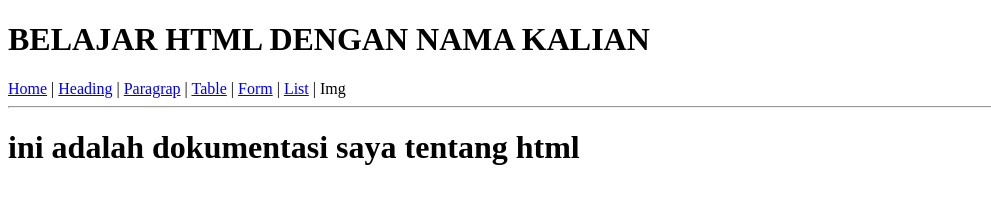
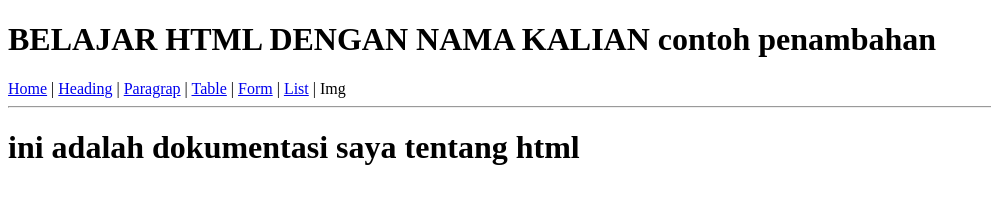
Before and after one commit to younose/reallife, a plain HTML site: page index.html in a window 1280 px wide. Shown: the whole page, without its empty margins (0-991 px from the left). Drawn offline with Linux system fonts and the light colour scheme.

Commit message:
modify index.html

```diff
--- a/index.html
+++ b/index.html
@@ -7,7 +7,7 @@
     <title>Dokumentasi HTML</title>
 </head>
 <body>
-    <h1>BELAJAR HTML DENGAN NAMA KALIAN</h1>
+    <h1>BELAJAR HTML DENGAN NAMA KALIAN contoh penambahan</h1>
     <a href="index.html">Home</a> | <a href="heading.html">Heading</a> | <a href="paragrap.html">Paragrap</a> | <a href="table.html">Table</a> | <a href="form.html">Form</a> | <a href="list.html">List</a> | Img
     <hr />
     <h1>ini adalah dokumentasi saya tentang html</h1>
```
